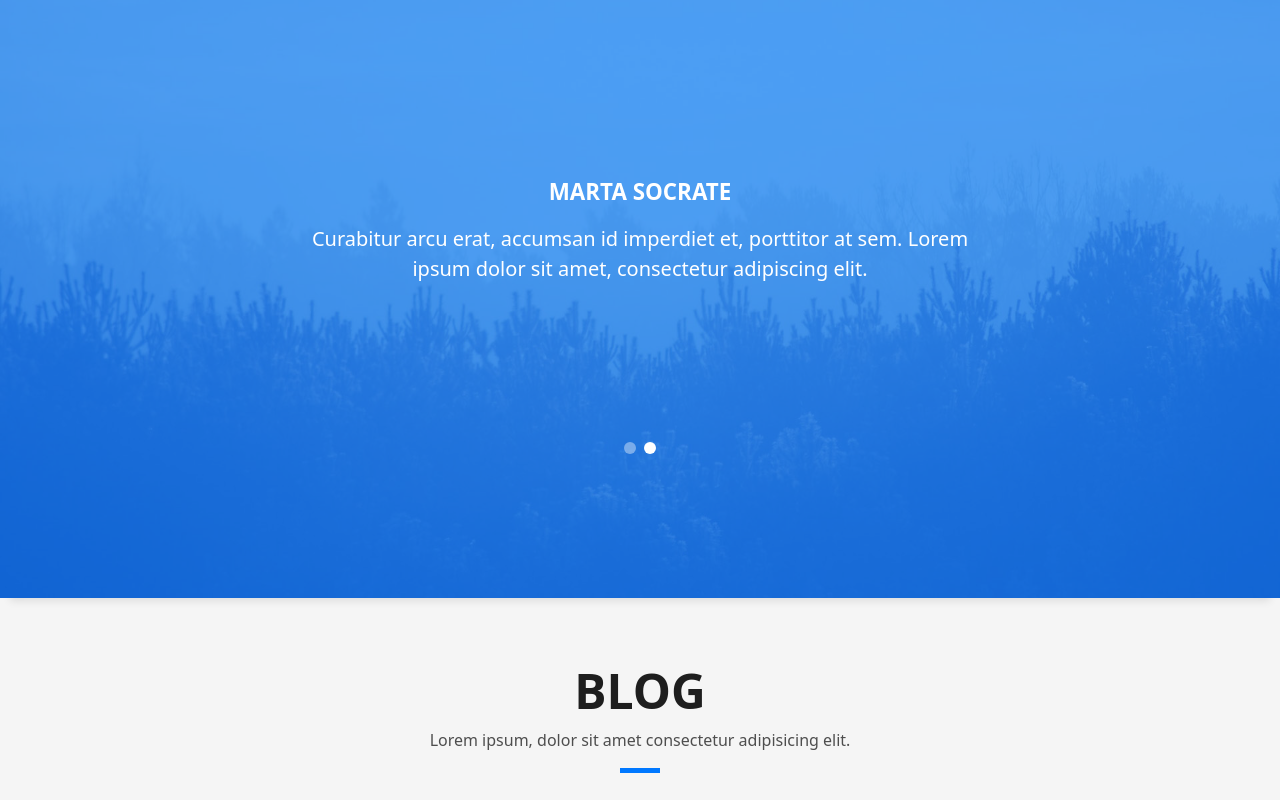
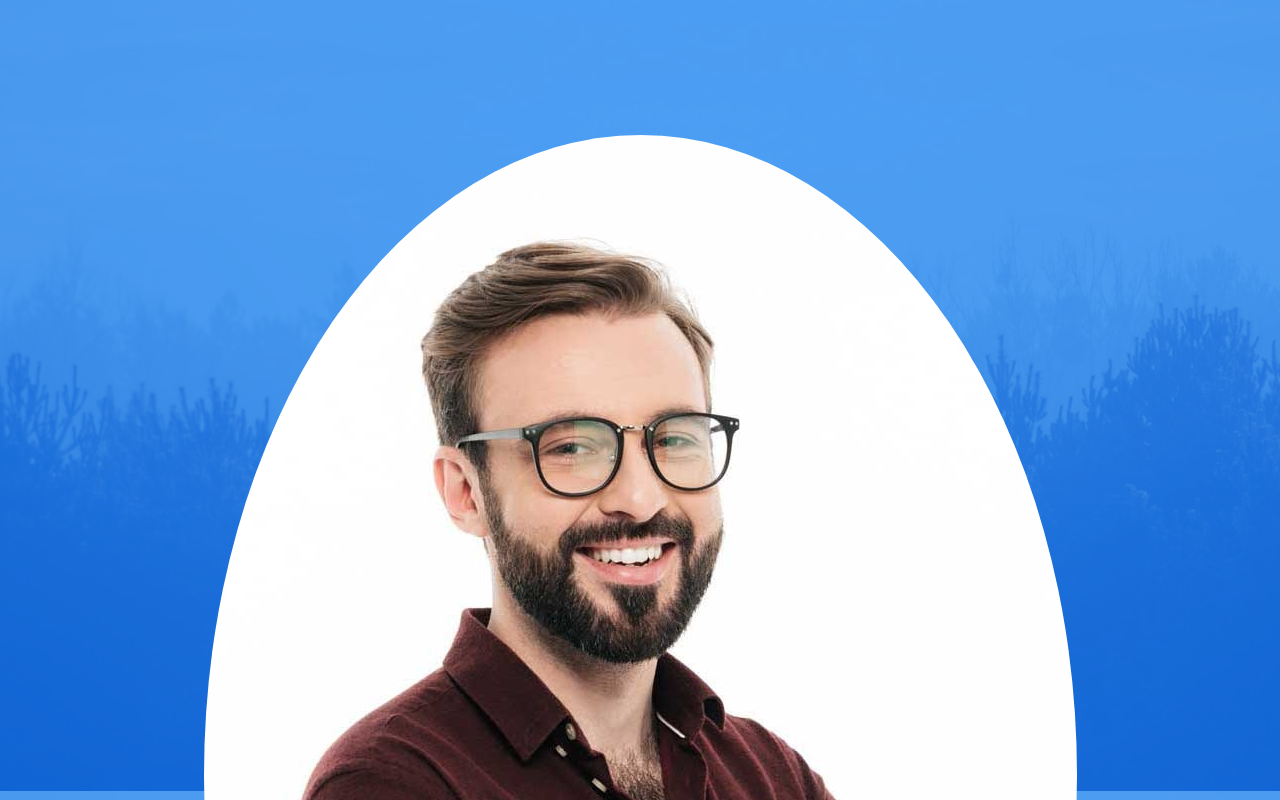
Before and after one commit to routeEgy/Devfolio, a plain HTML site: page index.html in a window 1280 px wide. Shown: the part 4080-4880 px from the top of the page. Drawn offline with Linux system fonts and the light colour scheme.

Commit message:
Update index.html

```diff
--- a/index.html
+++ b/index.html
@@ -523,7 +523,7 @@
                 <div class="swiper-slide">
                   <div class="testimonial-box">
                     <div class="author-test">
-                      <img src="assets/img/testimonial-4.jpg" alt="" class="rounded-circle b-shadow-a">
+                      <img src="assets/img/testimonial-4.jpeg" alt="" class="rounded-circle b-shadow-a">
                       <span class="author">Marta Socrate</span>
                     </div>
                     <div class="content-test">
```
